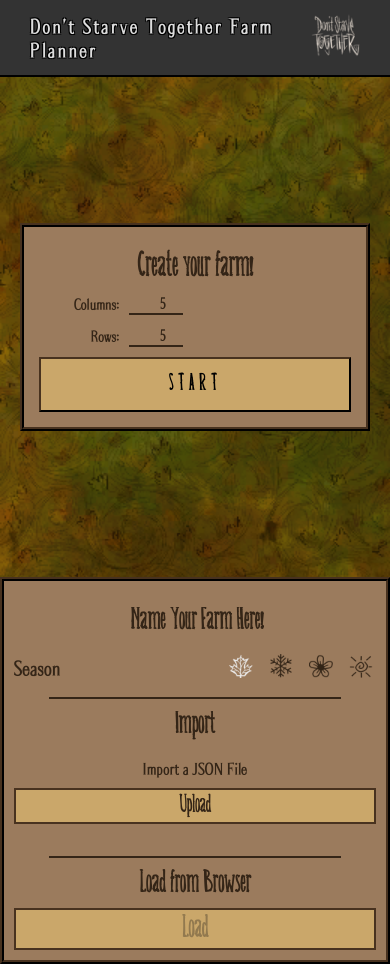
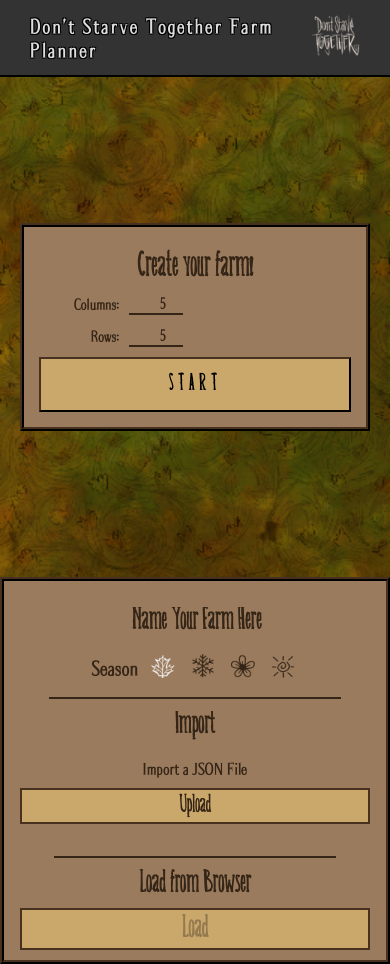
Before and after one commit to erocrizs/dst-farm-planner, a Vue app in the folder farm-planner/: page / in a window 390 px wide. Built offline with nearby package versions, Linux system fonts and the light colour scheme.

Commit message:
Adjust mobile UI

```diff
--- a/farm-planner/src/components/StatusBar.vue
+++ b/farm-planner/src/components/StatusBar.vue
@@ -23,21 +23,21 @@
 
     <hr class="section-divider"/>
 
-    <div class="column-flex remaining-height" :class="showOnAction('plant')">
+    <div class="status-bar-width column-flex remaining-height" :class="showOnAction('plant')">
       <CropSelector
         :currentAction="currentAction"
         :actionDetails="actionDetails"
         @setActionDetails="setActionDetails"
         />
     </div>
-    <div class="column-flex remaining-height"  :class="showOnAction('export')">
+    <div class="status-bar-width column-flex remaining-height"  :class="showOnAction('export')">
       <Exporter
         :fieldState="fieldState"
         :currentSeason="currentSeason"
         :farmName="farmName"
         />
     </div>
-    <div class="column-flex remaining-height"  v-if="this.currentAction === 'import'">
+    <div class="status-bar-width column-flex remaining-height"  v-if="this.currentAction === 'import'">
       <Importer
         :fieldState="fieldState"
         :currentSeason="currentSeason"
@@ -99,6 +99,7 @@
 <style>
 #status-bar {
   height: 100%;
+  align-items: center;
 }
 
 .section-header {
@@ -170,6 +171,11 @@
   background: #ccc;
 }
 
+.status-bar-width {
+  width: 100%;
+  max-width: 350px;
+}
+
 .column-flex {
   display: flex;
   flex-flow: column nowrap;
```
